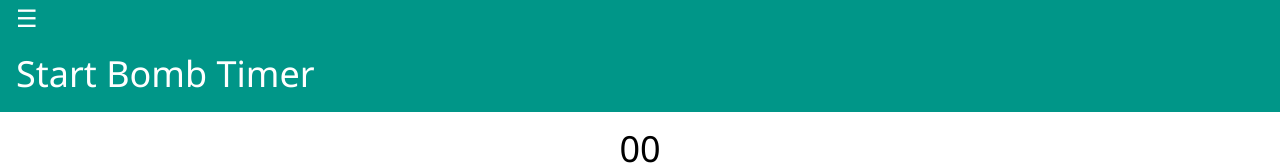
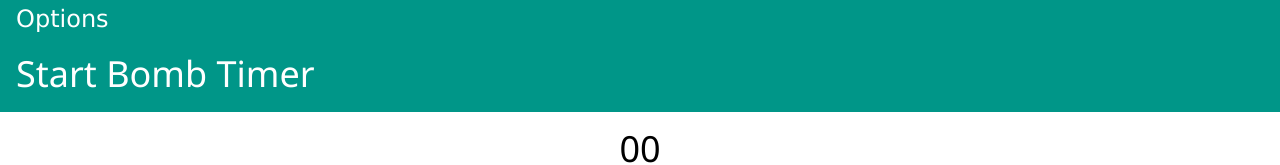
Before and after one commit to ijzm/DownstageDraft, a plain HTML site: page index.html in a window 1280 px wide. Shown: the top 165 px of the page. Drawn offline with Linux system fonts and the light colour scheme.

Commit message:
changed button to Options

```diff
--- a/index.html
+++ b/index.html
@@ -4,7 +4,7 @@
 	<link rel="stylesheet" href="w3.css">
 
 	<header class="w3-container w3-teal">
-  		<span class="w3-opennav w3-xlarge" onclick="w3_open()">&#9776;</span>
+  		<span class="w3-opennav w3-xlarge" onclick="w3_open()">Options</span>
   		<h1 class="startstop" onclick="starttimer()">Start Bomb Timer</h1>
 	</header>
 	<nav class="w3-sidenav w3-white w3-card-2" style="display:none">
```
